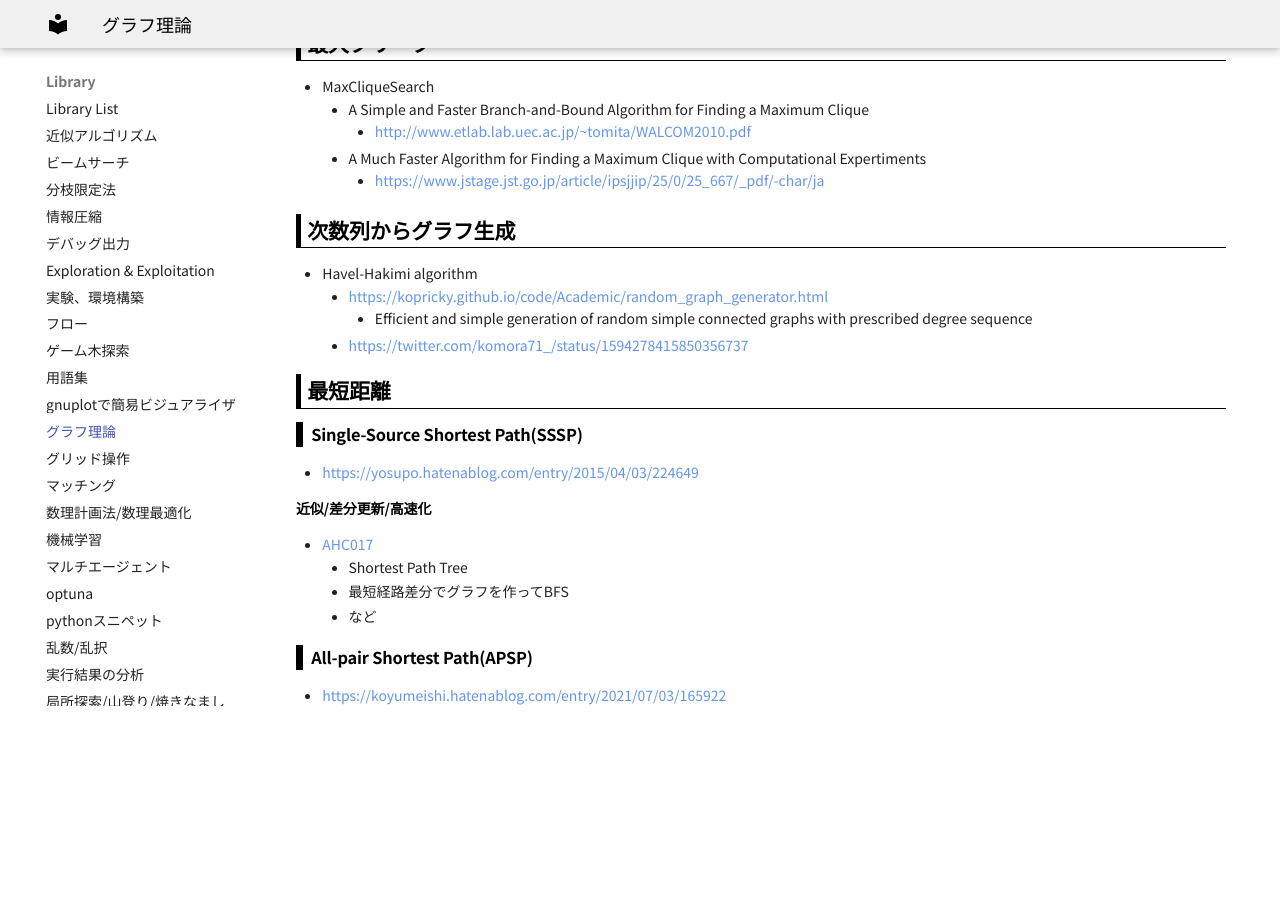
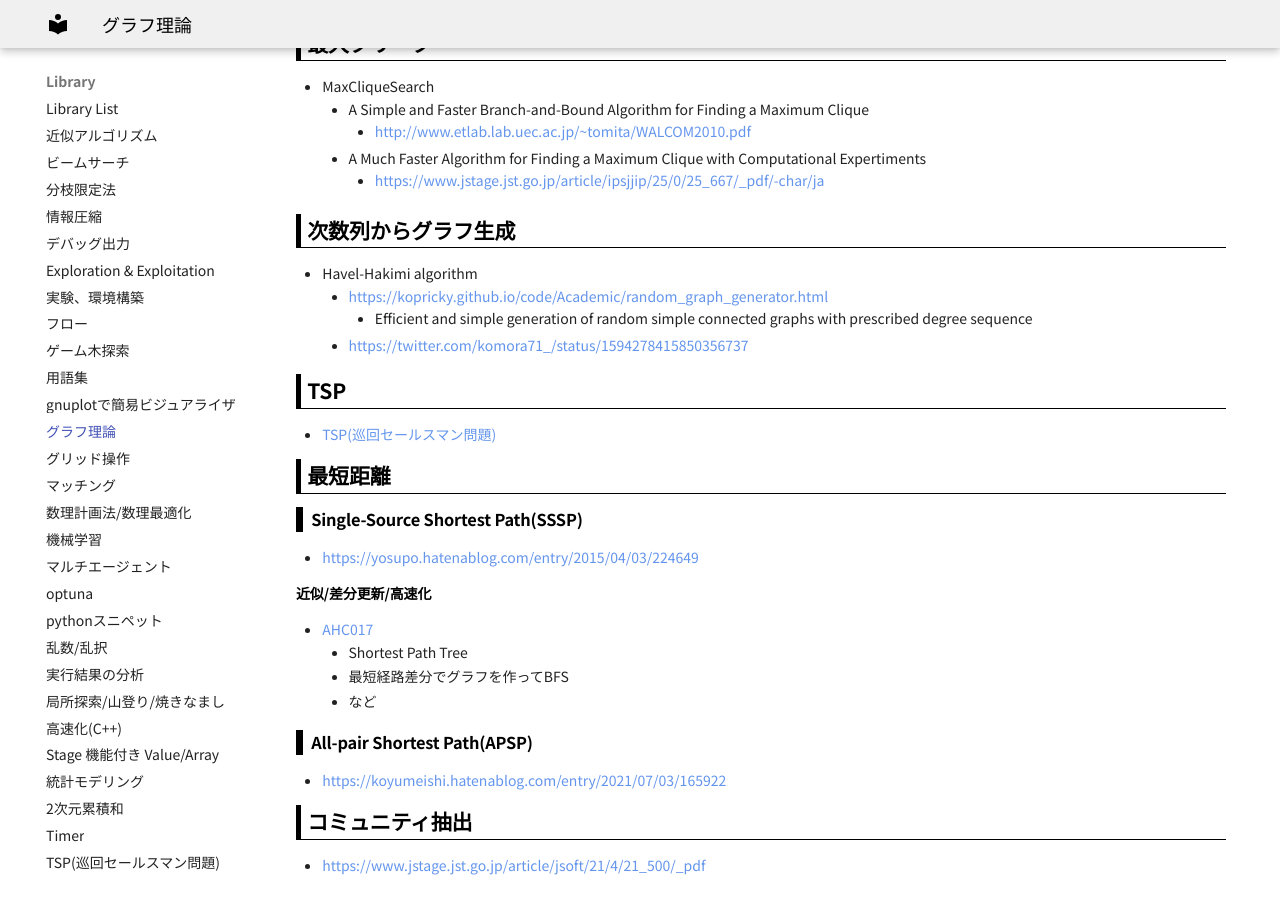
Before and after one commit to jetbead/AtCoderHeuristicContestMemo, an MkDocs documentation site: the page built from docs/Library/graph.md, in a window 1280 px wide and 900 px high, scrolled down 1167 px. Built offline with MkDocs 1.6.1 and Material for MkDocs 9.7.7, drawn with Linux system fonts in a browser that asks for light colours; some web fonts are replaced; before the commit the page ends 1897 px from its top, so only the background shows below that.

Commit message:
Update graph.md

```diff
--- a/docs/Library/graph.md
+++ b/docs/Library/graph.md
@@ -58,6 +58,10 @@
     - Efficient and simple generation of random simple connected graphs with prescribed degree sequence
   - https://twitter.com/komora71_/status/1594278415850356737
 
+## TSP
+
+- [TSP(巡回セールスマン問題)](./tsp.md)
+
 ## 最短距離
 
 ### Single-Source Shortest Path(SSSP)
@@ -74,3 +78,7 @@
 ### All-pair Shortest Path(APSP)
 
 - https://koyumeishi.hatenablog.com/entry/2021/07/03/165922
+
+## コミュニティ抽出
+
+- https://www.jstage.jst.go.jp/article/jsoft/21/4/21_500/_pdf
```
